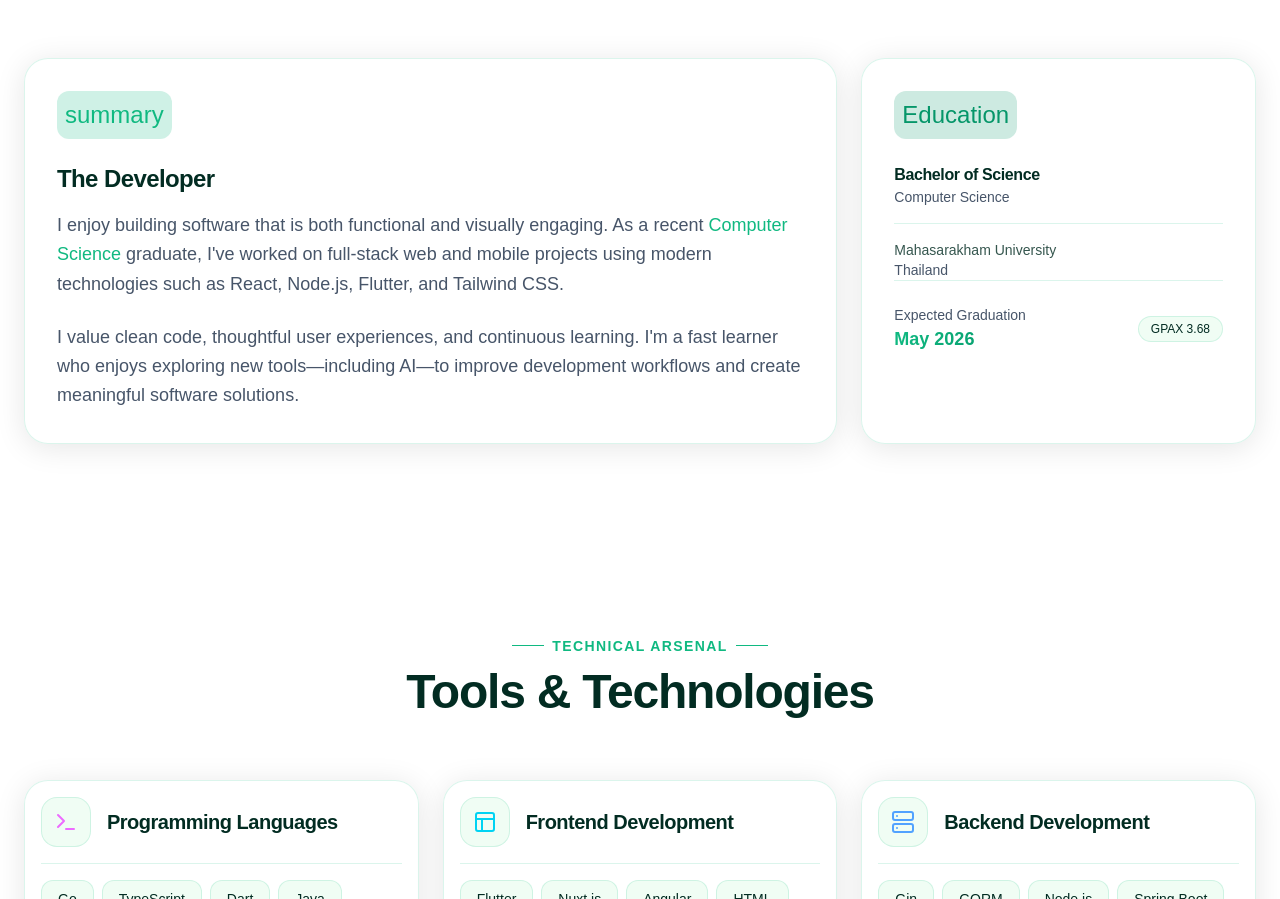
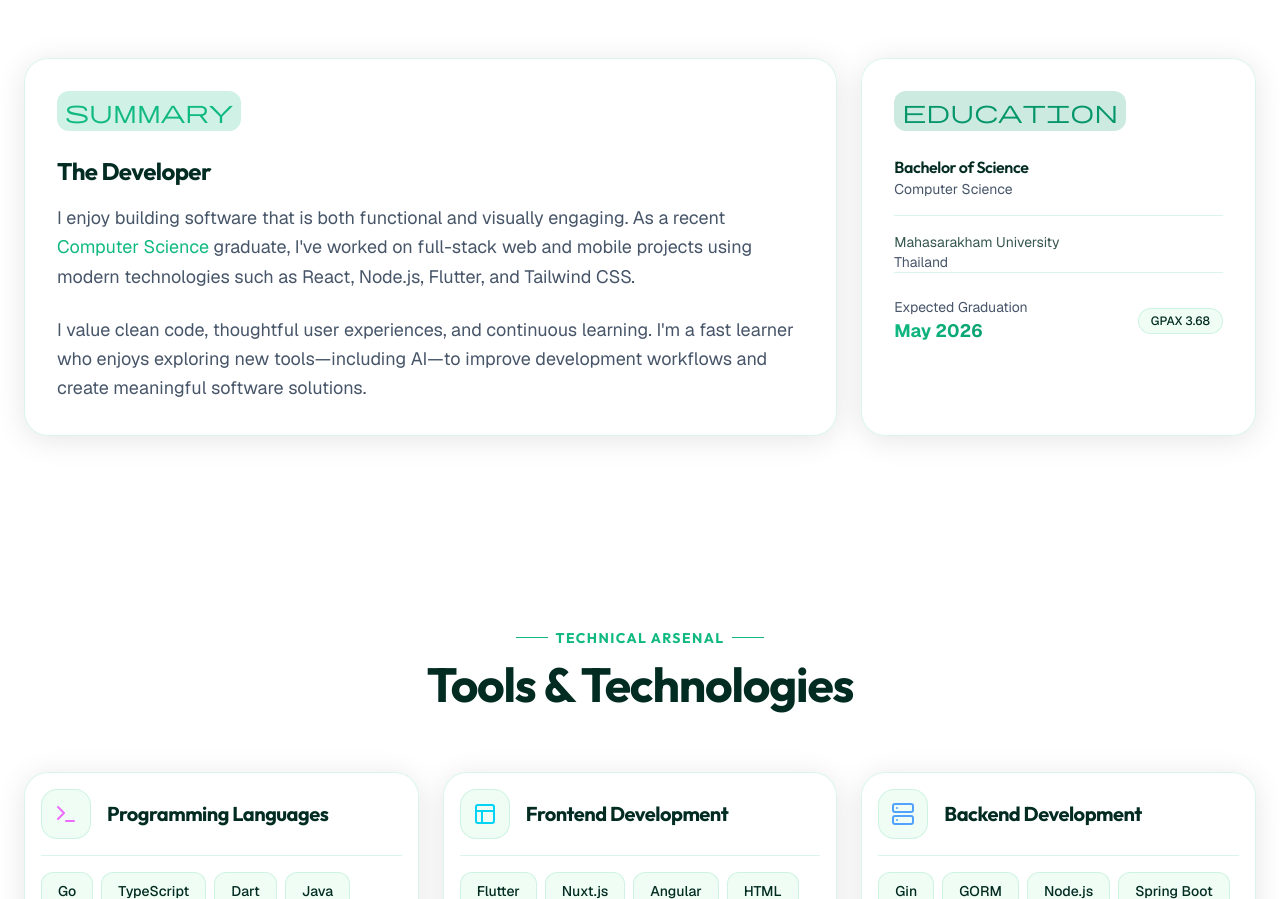
Before and after one commit to AiJook/portfolio_react, a React (Vite) app: page / in a window 1280 px wide. Shown: the part 1030-1929 px from the top of the page. Built offline with nearby package versions, Linux system fonts and the light colour scheme.

Commit message:
refactor: move font imports to the top of index.css for better organization

```diff
--- a/src/index.css
+++ b/src/index.css
@@ -1,10 +1,11 @@
+@import url('https://fonts.googleapis.com/css2?family=Outfit:wght@100..900&display=swap');
+@import url('https://fonts.googleapis.com/css2?family=Geist:wght@100..900&display=swap');
+@import url('https://fonts.googleapis.com/css2?family=Material+Symbols+Outlined:wght,FILL@100..700,0..1&display=swap');
+
 @import "tailwindcss";
 @import "tw-animate-css";
 @import "shadcn/tailwind.css";
 @import "@fontsource-variable/inter";
-@import url('https://fonts.googleapis.com/css2?family=Outfit:wght@100..900&display=swap');
-@import url('https://fonts.googleapis.com/css2?family=Geist:wght@100..900&display=swap');
-@import url('https://fonts.googleapis.com/css2?family=Material+Symbols+Outlined:wght,FILL@100..700,0..1&display=swap');
 
 @custom-variant dark (&:is(.dark *));
 
```
